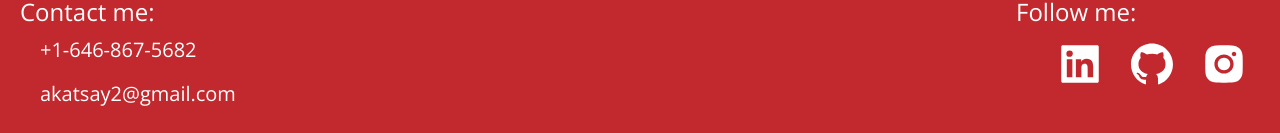
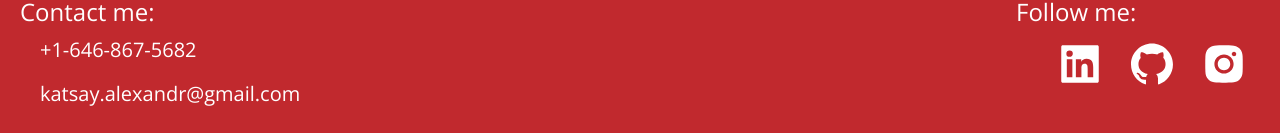
Before and after one commit to akatsay/Portfolio, a React (Create React App) app: page / in a window 1280 px wide. Shown: the part 5038-5171 px from the top of the page. Built offline with nearby package versions, Linux system fonts and the light colour scheme.

Commit message:
Update Footer.tsx

```diff
--- a/src/components/Footer.tsx
+++ b/src/components/Footer.tsx
@@ -15,7 +15,7 @@ const Footer = () => {
       <div className="flex flex-col m-5">
         <p className="text-2xl bold text-white">Contact me:</p>
         <a href="tel:228-148-8888" data-type="phone" className="menu-item ml-5 m-2 text-xl bold text-white">+1-646-867-5682</a>
-        <a href="mailto:info@loremIpsumCakery.org" data-type="email" className="menu-item ml-5 m-2 text-xl bold text-white">akatsay2@gmail.com</a>
+        <a href="mailto:info@loremIpsumCakery.org" data-type="email" className="menu-item ml-5 m-2 text-xl bold text-white">katsay.alexandr@gmail.com</a>
       </div>
       <div className="flex flex-col m-5">
         <p className="text-2xl bold text-white">Follow me:</p>
```
